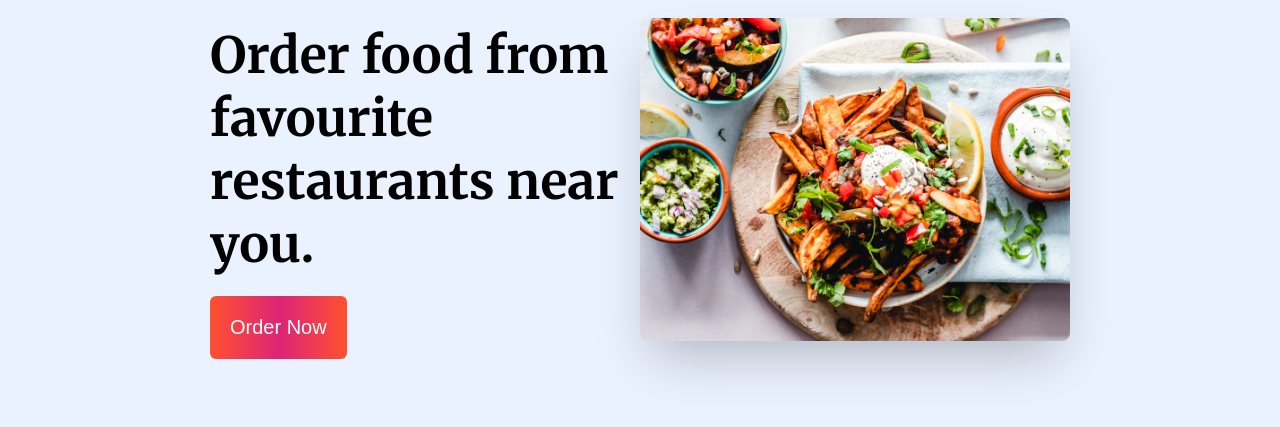
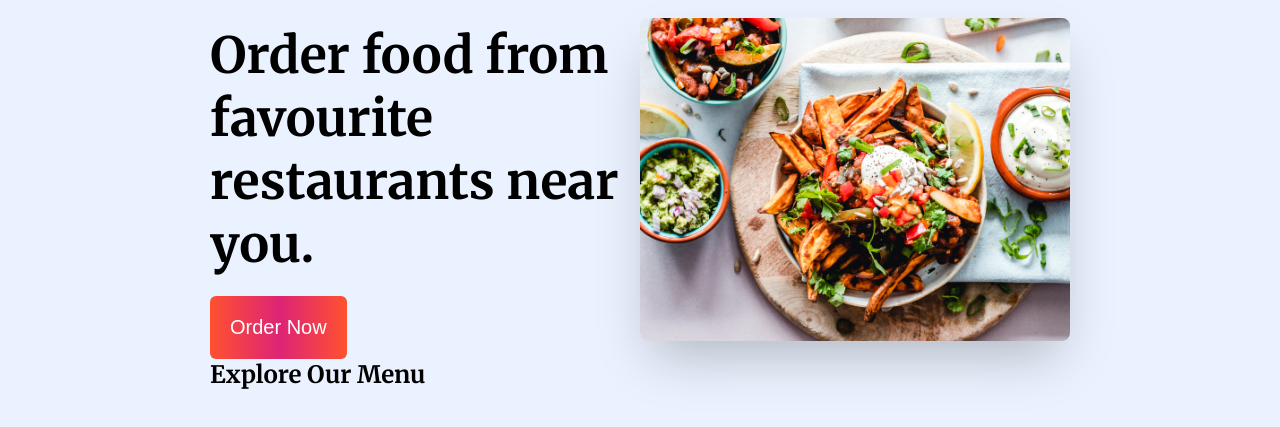
Before and after one commit to arshia-verma/magic-repo, a plain HTML site: page index.html in a window 1280 px wide. Shown: the part 125-552 px from the top of the page. Drawn offline with Linux system fonts and the light colour scheme.

```diff
--- a/index.html
+++ b/index.html
@@ -35,7 +35,11 @@
                 </div>
             </section>
             <!-- explore menu -->
-            <section class="explore__menu">   </section>
+            <section class="explore__menu_container">
+            <h1 class="explore_menu_text">Explore Our Menu</h1>
+            <div class="explore_menu_lists"
+            ></div>
+        </section>
         </main>
     </body>
 </html>
--- a/style.css
+++ b/style.css
@@ -106,7 +106,7 @@
  width: 100%;
  }
  .hero__text{
- font-size: 50px;
+ font-size: 50px ;
  }
 }
 
```
